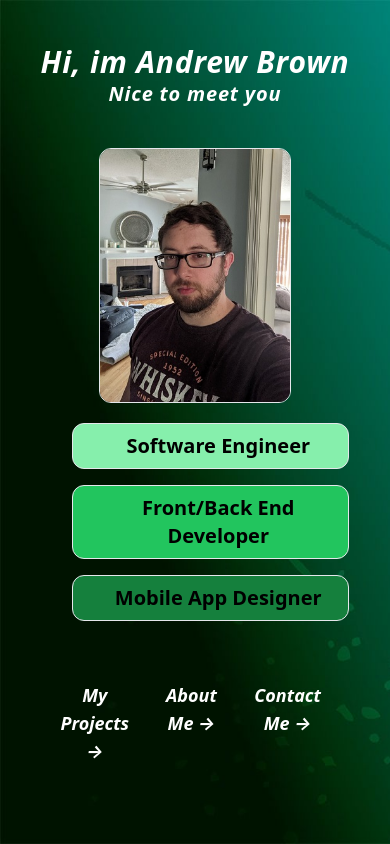
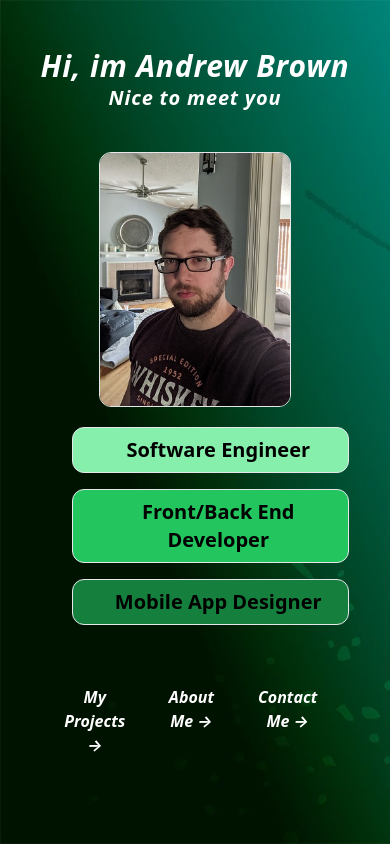
Before and after one commit to AndrewBroUNCC/AndrewBroUNCC.github.io, a website: page index.html in a window 390 px wide. Drawn offline with Linux system fonts and the light colour scheme.

Commit message:
test again

```diff
--- a/index.html
+++ b/index.html
@@ -14,7 +14,7 @@
     the container of text must be flex and then in the container user justify center and items center.
   -->
   <div class="flex flex-col bg-[url('/img/portBackground.jpg')] bg-cover bg-no-repeat min-h-screen">
-    <div class=" pt-11 sm:pt-20 mb-10 text-center justify-center items-center  rounded-t-xl hover:blur cursor-default tracking-wider blur-0">
+    <div class=" pt-12 sm:pt-20 mb-10 text-center justify-center items-center  rounded-t-xl hover:blur cursor-default tracking-wider blur-0">
       <!--using title to test responsivness of code-->
       <h1 class="text-3xl sm:text-6xl font-bold italic text-white">
         Hi, im Andrew Brown
@@ -36,7 +36,7 @@
             <h1 class="py-2 hover:text-green-300 hover:bg-black border hover:animate-pulse bg-green-700 rounded-xl mx-2 pl-4">Mobile App Designer</h1>
           </div>
         </div>
-        <div class=" text-white space-x-6 sm:space-x-10 text-center justify-center flex flex-row text-lg sm:text-3xl italic mt-5 h-fit p-10 row-span-1 rounded-xl mx-5">
+        <div class=" text-white space-x-6 sm:space-x-10 text-center justify-center flex flex-row text-base sm:text-3xl italic mt-5 h-fit p-10 row-span-1 rounded-xl mx-5">
           <p class="transition ease-in-out delay-50 hover:-translate-y-1 hover:scale-110 hover:text-indigo-500 duration-300 pr-2 font-bold">My Projects &rarr;</p>
           <p class="transition ease-in-out delay-50 hover:-translate-y-1 hover:scale-110 hover:text-indigo-500 duration-300 pr-2 font-bold">About Me &rarr;</p>
           <p class="transition ease-in-out delay-50 hover:-translate-y-1 hover:scale-110 hover:text-indigo-500 duration-300 pr-2 font-bold">Contact Me &rarr;</p>
```
Also changed, not shown: dist/output.css.
